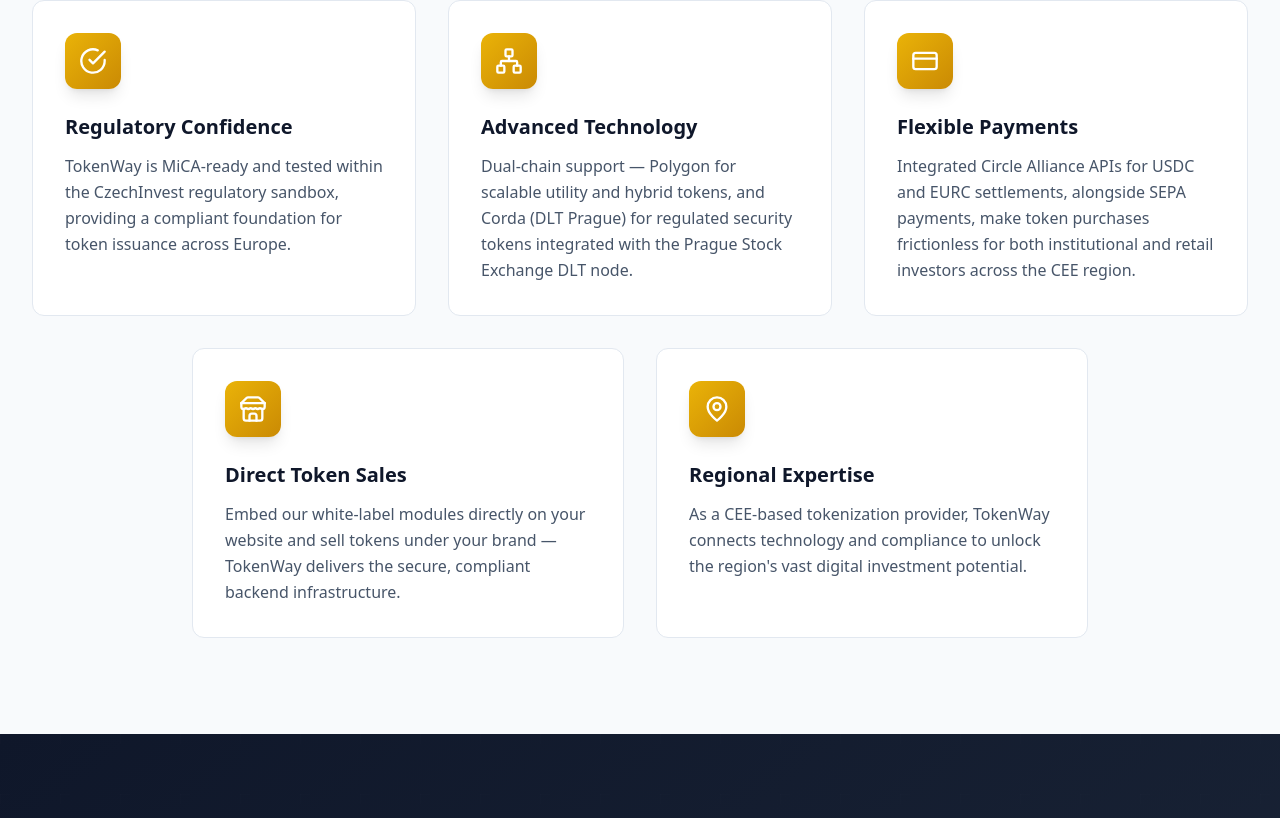
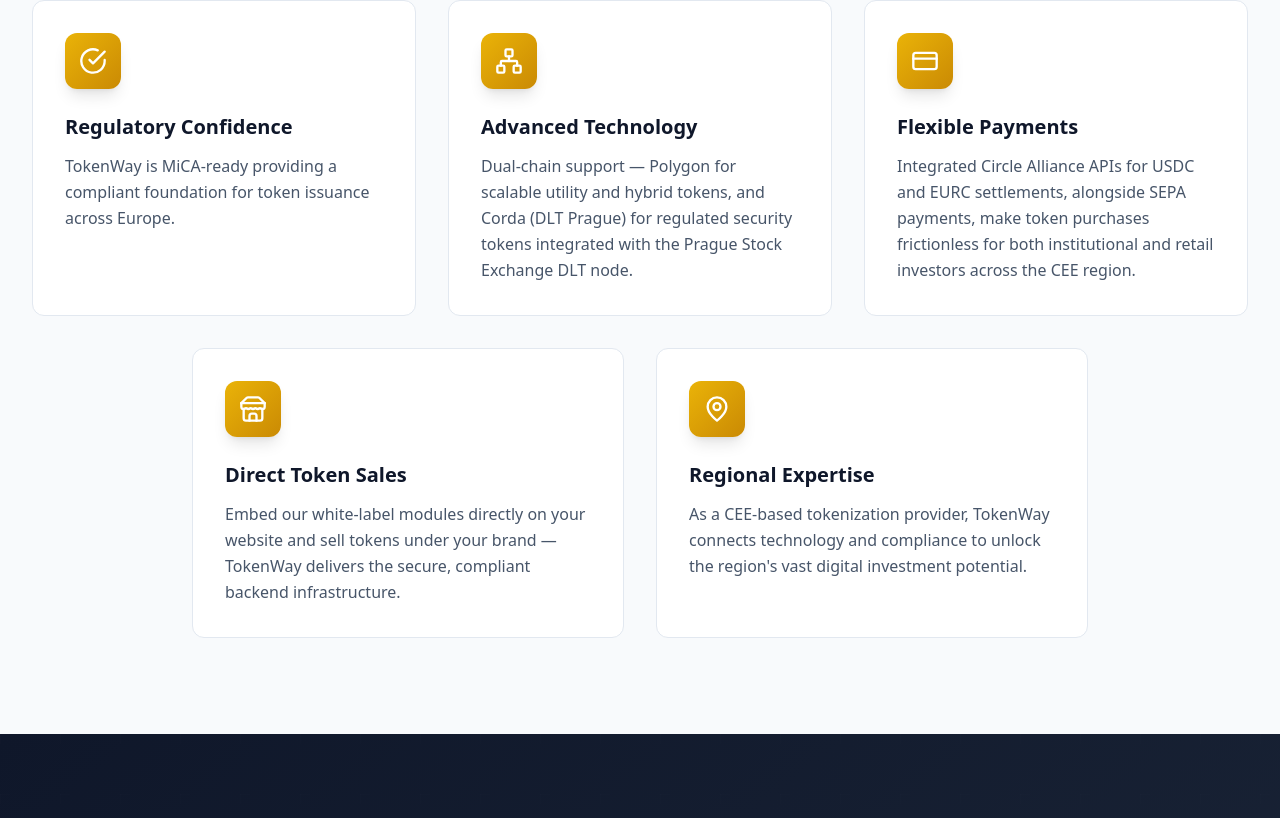
Before and after one commit to Couple-shine/tokenway-landing, a React (Vite) app: page / in a window 1280 px wide. Shown: the part 2202-3020 px from the top of the page. Built offline with nearby package versions, Linux system fonts and the light colour scheme.

Commit message:
feat: delete sandbox text

```diff
--- a/src/components/Technology.tsx
+++ b/src/components/Technology.tsx
@@ -68,7 +68,7 @@ export default function Technology() {
               </div>
               <div className="flex items-start gap-3">
                 <div className="w-1.5 h-1.5 bg-yellow-600 rounded-full mt-2"></div>
-                <p className="text-slate-700">Full MiCA compliance tested within the CzechInvest sandbox.</p>
+                <p className="text-slate-700">Full MiCA compliance</p>
               </div>
               <div className="flex items-start gap-3">
                 <div className="w-1.5 h-1.5 bg-yellow-600 rounded-full mt-2"></div>
--- a/src/components/WhyTokenWay.tsx
+++ b/src/components/WhyTokenWay.tsx
@@ -4,7 +4,7 @@ const features = [
   {
     icon: CheckCircle,
     title: 'Regulatory Confidence',
-    description: 'TokenWay is MiCA-ready and tested within the CzechInvest regulatory sandbox, providing a compliant foundation for token issuance across Europe.'
+    description: 'TokenWay is MiCA-ready providing a compliant foundation for token issuance across Europe.'
   },
   {
     icon: Network,
```
